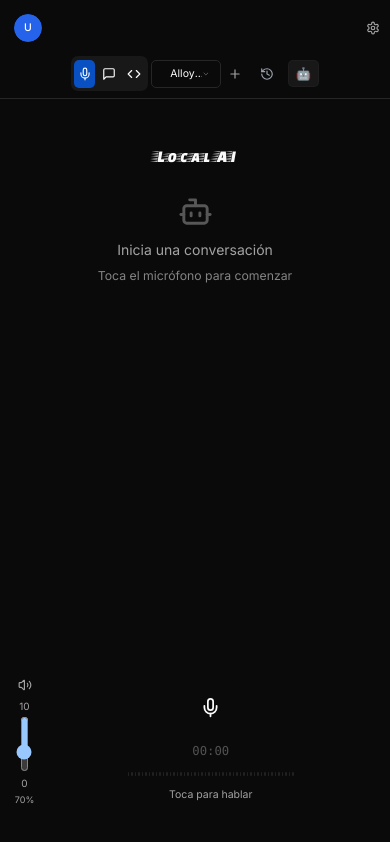
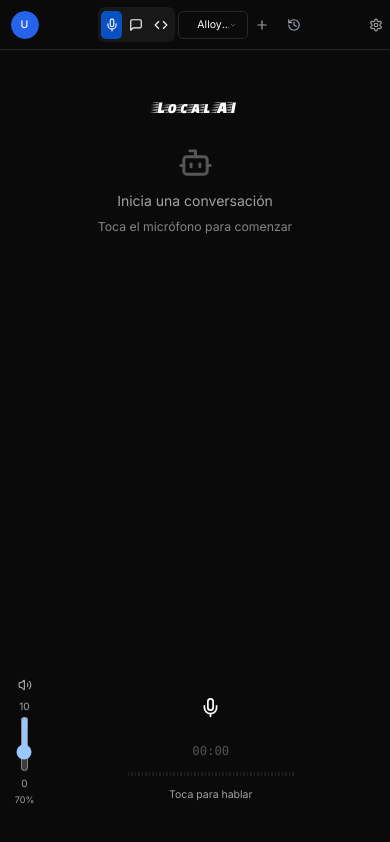
Before and after one commit to 420btc/voicechat, a Next.js app: page / in a window 390 px wide. Built offline with nearby package versions, Linux system fonts and the light colour scheme; a web font is replaced by a local one.

Commit message:
refactor(voice-chat): simplify header layout and responsive behavior
- Consolidate mobile and desktop header layouts into a single responsive design
- Remove redundant elements and simplify spacing/padding
- Hide agent indicator on mobile to reduce clutter

```diff
--- a/components/voice-chat.tsx
+++ b/components/voice-chat.tsx
@@ -615,46 +615,10 @@ export function VoiceChat({ apiKey, onApiKeyReset, onApiKeySubmit, onShowApiKeyS
         </div>
       )}
       {/* Header */}
-      <header className="flex-shrink-0 p-2 sm:p-4 lg:p-6 border-b border-border">
-        <div className="max-w-7xl mx-auto flex flex-col sm:flex-row items-center justify-center gap-2 sm:gap-4 lg:gap-8">
-          {/* Mobile: Top Row - User Profile and Settings */}
-          <div className="flex sm:hidden items-center justify-between w-full">
-            {isLoaded && (
-              <UserProfile
-                userName={userData.name}
-                userAvatar={userData.avatar}
-                onUserNameChange={updateUserName}
-                onAvatarChange={updateUserAvatar}
-              />
-            )}
-            <div className="flex items-center gap-1">
-              {/* Auto-save Indicator */}
-              {isLoaded && (
-                <AutoSaveIndicator
-                  conversations={userData.savedConversations}
-                  onSave={() => {
-                    if (conversation.length > 0) {
-                      const autoTitle = `Auto-guardado ${new Date().toLocaleDateString('es-ES')} ${new Date().toLocaleTimeString('es-ES', { hour: '2-digit', minute: '2-digit' })}`
-                      saveConversation(autoTitle, conversation)
-                    }
-                  }}
-                />
-              )}
-
-              {/* AI Provider Settings */}
-              {isLoaded && (
-                <AIProviderSelector
-                  settings={userData.aiSettings}
-                  onSettingsChange={updateAISettings}
-                  themeSettings={userData.themeSettings}
-                  onThemeSettingsChange={updateThemeSettings}
-                />
-              )}
-            </div>
-          </div>
-
-          {/* Desktop: Left Section - User Profile */}
-          <div className="hidden sm:flex items-center">
+      <header className="flex-shrink-0 p-1 sm:p-2 lg:p-4 border-b border-border">
+        <div className="max-w-7xl mx-auto flex items-center justify-between gap-1 sm:gap-4 lg:gap-8">
+          {/* Left Section - User Profile */}
+          <div className="flex items-center">
             {isLoaded && (
               <UserProfile
                 userName={userData.name}
@@ -665,8 +629,8 @@ export function VoiceChat({ apiKey, onApiKeyReset, onApiKeySubmit, onShowApiKeyS
             )}
           </div>
 
-          {/* Main Controls - Full width on mobile, centered on desktop */}
-          <div className="flex items-center gap-1 sm:gap-2 lg:gap-4 w-full sm:flex-1 justify-center">
+          {/* Main Controls - Compact on mobile, centered on desktop */}
+          <div className="flex items-center gap-1 sm:gap-2 lg:gap-4 flex-1 justify-center">
             {/* Chat Mode Toggle */}
             <div className="flex items-center gap-1 bg-muted/50 rounded-lg p-1">
               <Button
@@ -779,21 +743,21 @@ export function VoiceChat({ apiKey, onApiKeyReset, onApiKeySubmit, onShowApiKeyS
               )}
             </div>
 
-            {/* Agent Indicator - Always Visible */}
+            {/* Agent Indicator - Hidden on Mobile */}
             {isLoaded && (() => {
               if (userData.aiSettings.provider === 'lmstudio') {
                 const currentAgent = AI_AGENTS.find(agent => agent.id === userData.aiSettings.selectedAgent) || AI_AGENTS[0]
                 return (
-                  <div className="flex items-center gap-1 px-2 py-1 rounded-md bg-muted/50 border border-border/50">
+                  <div className="hidden sm:flex items-center gap-1 px-2 py-1 rounded-md bg-muted/50 border border-border/50">
                     <span className="text-sm">{currentAgent.icon}</span>
-                    <span className="text-xs font-medium hidden sm:inline">{currentAgent.name}</span>
+                    <span className="text-xs font-medium">{currentAgent.name}</span>
                   </div>
                 )
               } else {
                 return (
-                  <div className="flex items-center gap-1 px-2 py-1 rounded-md bg-muted/50 border border-border/50">
+                  <div className="hidden sm:flex items-center gap-1 px-2 py-1 rounded-md bg-muted/50 border border-border/50">
                     <span className="text-sm">🤖</span>
-                    <span className="text-xs font-medium hidden sm:inline">{userData.aiSettings.provider === 'openai' ? 'OpenAI' : 'AI Assistant'}</span>
+                    <span className="text-xs font-medium">{userData.aiSettings.provider === 'openai' ? 'OpenAI' : 'AI Assistant'}</span>
                   </div>
                 )
               }
@@ -801,8 +765,8 @@ export function VoiceChat({ apiKey, onApiKeyReset, onApiKeySubmit, onShowApiKeyS
 
           </div>
 
-          {/* Desktop: Right Section - Settings & Theme */}
-          <div className="hidden sm:flex items-center gap-1 lg:gap-2">
+          {/* Right Section - Settings & Theme */}
+          <div className="flex items-center gap-0.5 sm:gap-1 lg:gap-2">
             {/* Auto-save Indicator */}
             {isLoaded && (
               <AutoSaveIndicator
```
